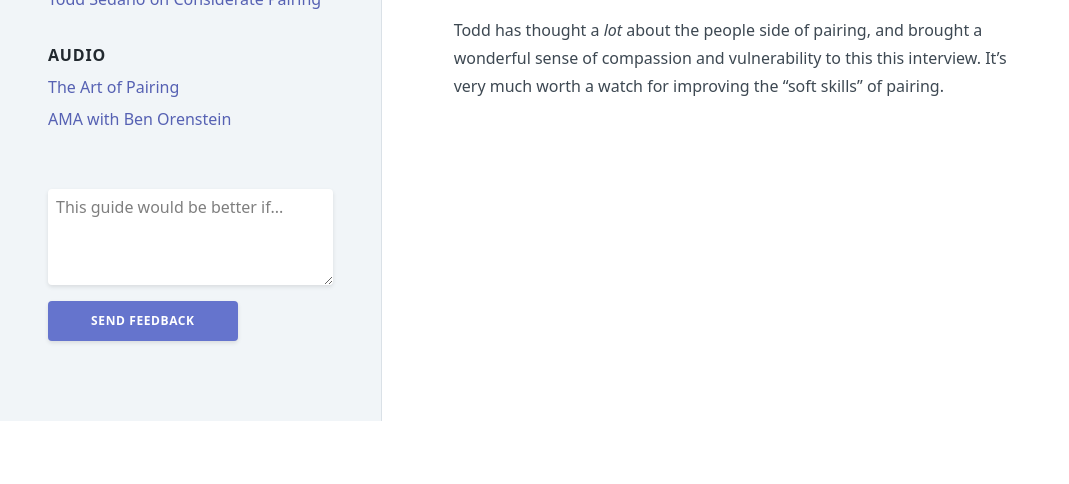
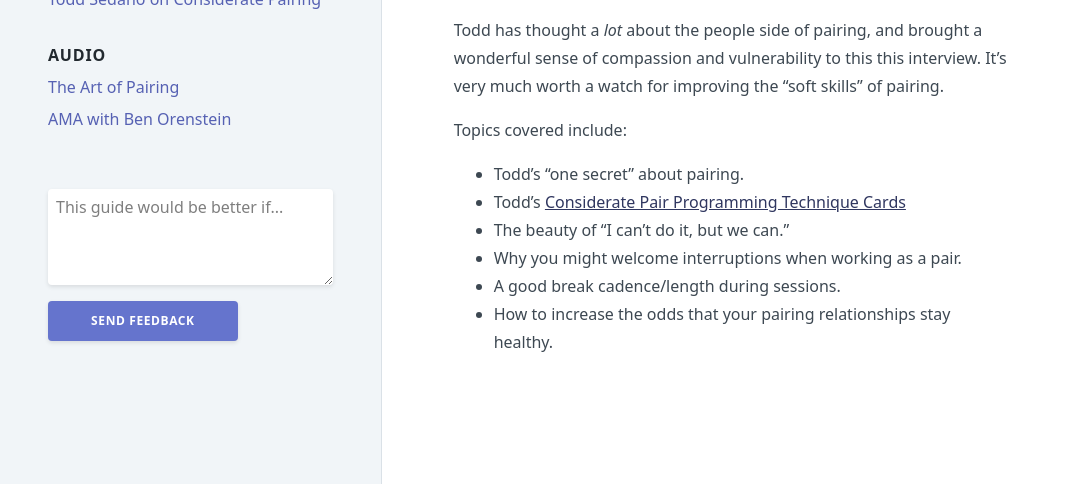
Before and after one commit to tupleapp/pair-programming-guide, a Jekyll site: the page built from _pages/considerate-pairing.md, in a window 1280 px wide. Shown: the part 644-1128 px from the top of the page, without its empty margins (0-1069 px from the left). Built offline with Jekyll 4.4.1, drawn with Linux system fonts in a browser that asks for light colours; a script that is not in the unit is left out; comment, search, counter and statistics services are not loaded; before the commit the page ends 1065 px from its top, so only the background shows below that.

Commit message:
add todd image

```diff
--- a/_pages/considerate-pairing.md
+++ b/_pages/considerate-pairing.md
@@ -3,6 +3,7 @@ layout: default
 title: Todd Sedano on Considerate Pairing
 permalink: /considerate-pairing
 meta: Todd Sedano has worked at Pivotal (known for their ~100% pairing rate) for 7 years and is the creator of Considerate Pair Programming Technique Cards, a collection of pairing advice/questions/koans you can hold in your hand.
+twitter-image: "https://tuple.app/pair-programming-guide/assets/todd.jpeg"
 ---
 
 {% include article-top.html %}
@@ -12,3 +13,12 @@ In this video, I interview [Todd Sedano](https://sedano.org), Engineering Manage
 <script src="https://fast.wistia.com/embed/medias/plddt0phpq.jsonp" async></script><script src="https://fast.wistia.com/assets/external/E-v1.js" async></script><div class="wistia_responsive_padding" style="padding:56.25% 0 0 0;position:relative;"><div class="wistia_responsive_wrapper" style="height:100%;left:0;position:absolute;top:0;width:100%;"><div class="wistia_embed wistia_async_plddt0phpq videoFoam=true" style="height:100%;position:relative;width:100%"><div class="wistia_swatch" style="height:100%;left:0;opacity:0;overflow:hidden;position:absolute;top:0;transition:opacity 200ms;width:100%;"><img src="https://fast.wistia.com/embed/medias/plddt0phpq/swatch" style="filter:blur(5px);height:100%;object-fit:contain;width:100%;" alt="" aria-hidden="true" onload="this.parentNode.style.opacity=1;" /></div></div></div></div>
 
 Todd has thought a _lot_ about the people side of pairing, and brought a wonderful sense of compassion and vulnerability to this this interview. It's very much worth a watch for improving the "soft skills" of pairing.
+
+Topics covered include:
+
+* Todd's "one secret" about pairing.
+* Todd's [Considerate Pair Programming Technique Cards](https://www.amazon.com/Considerate-Pair-Programming-Technique-Cards/dp/B07L8QF3RC)
+* The beauty of "I can't do it, but we can."
+* Why you might welcome interruptions when working as a pair.
+* A good break cadence/length during sessions.
+* How to increase the odds that your pairing relationships stay healthy.
```
Also changed, not shown: assets/todd.jpeg (added).
